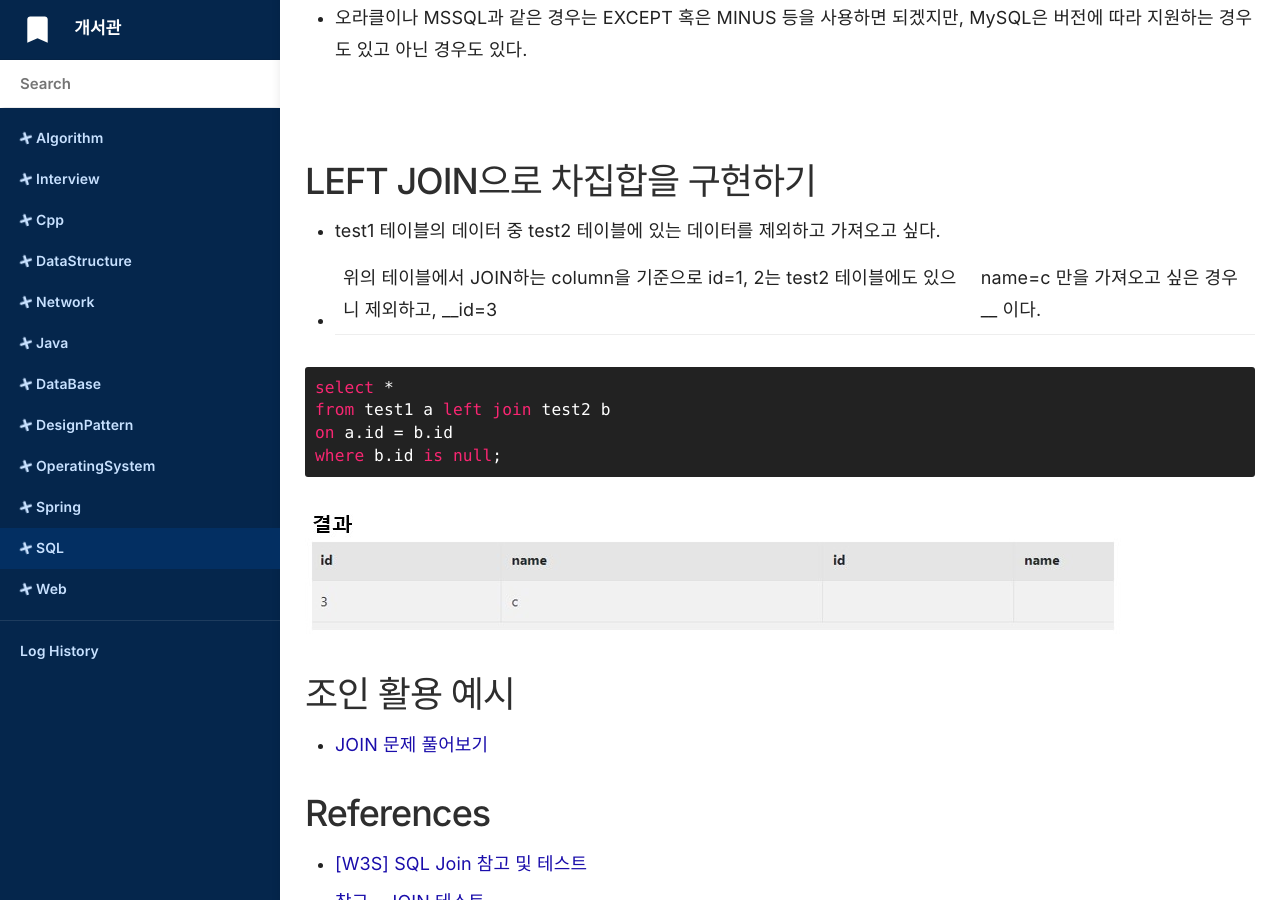
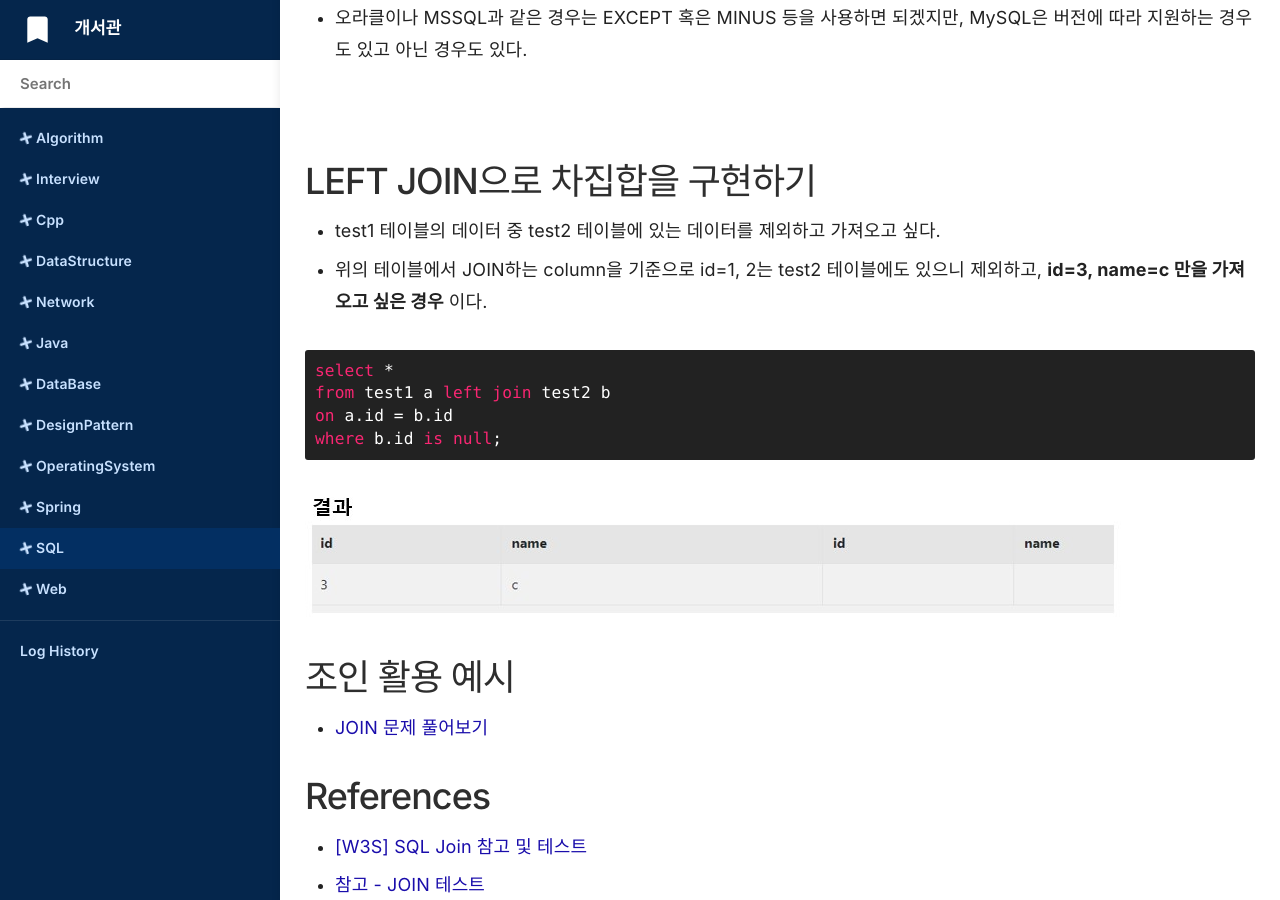
Before and after one commit to doorisopen/record, a Jekyll site: the page built from _docs/Sql/2020-06-04-sql-join.md, in a window 1280 px wide and 900 px high, scrolled down 7104 px. Built offline with Jekyll 4.4.1, drawn with Linux system fonts in a browser that asks for light colours; nearby versions of some CDN libraries; some web fonts are replaced; comment, search, counter and statistics services are not loaded; some of the changed text lies outside the part shown.

Commit message:
[Update] 2020-09-09 SQL fix typo

````diff
--- a/_docs/Sql/2020-06-04-sql-join.md
+++ b/_docs/Sql/2020-06-04-sql-join.md
@@ -223,7 +224,7 @@ where b.name = 'd';
 
 ## LEFT JOIN으로 차집합을 구현하기
 * test1 테이블의 데이터 중 test2 테이블에 있는 데이터를 제외하고 가져오고 싶다.
-* 위의 테이블에서 JOIN하는 column을 기준으로 id=1, 2는 test2 테이블에도 있으니 제외하고, __id=3 | name=c 만을 가져오고 싶은 경우__ 이다.
+* 위의 테이블에서 JOIN하는 column을 기준으로 id=1, 2는 test2 테이블에도 있으니 제외하고, __id=3, name=c 만을 가져오고 싶은 경우__ 이다.
 
 ```sql
 select *
````
Also changed, not shown: other parts of _docs/Sql/2020-06-04-sql-join.md (+2 -1 lines).
